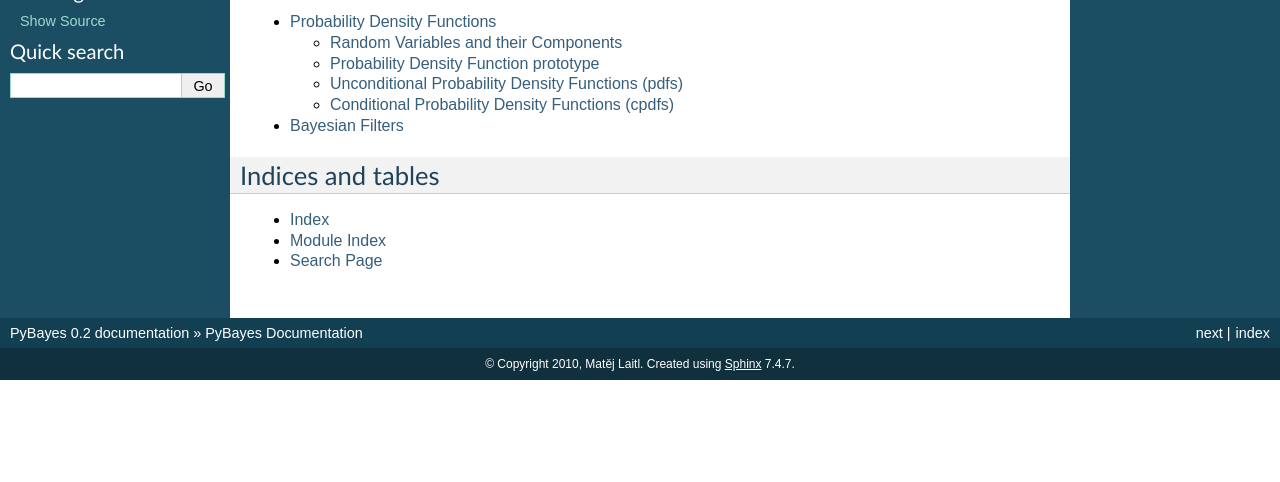
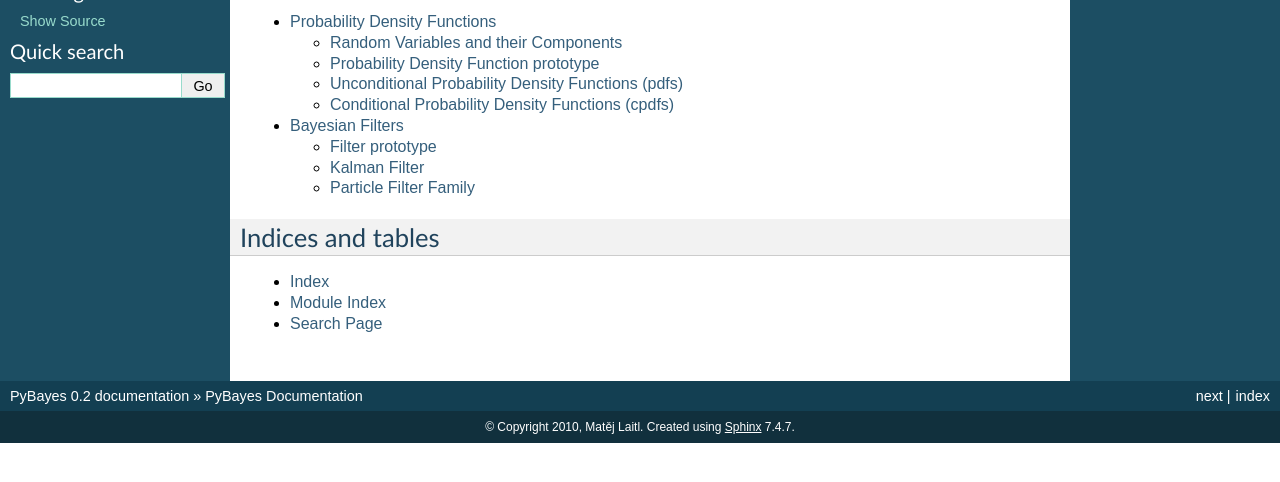
Before and after one commit to strohel/PyBayes, a Sphinx documentation site: the page built from doc/index.rst, in a window 1280 px wide, cut to the strip 190-672 px from the top of the page. Built offline with Sphinx 7.4.7, drawn with Linux system fonts in a browser that asks for light colours; formulas are drawn with MathJax 3.

Commit message:
documentation: improvements

```diff
--- a/doc/conf.py
+++ b/doc/conf.py
@@ -85,6 +85,9 @@ pygments_style = 'sphinx'
 
 # A list of ignored prefixes for module index sorting.
 #modindex_common_prefix = []
+
+# Be nitpicky - warn about all undefined references
+nitpicky =  True
 
 
 # -- Options for HTML output ---------------------------------------------------
--- a/doc/filters.rst
+++ b/doc/filters.rst
@@ -5,12 +5,25 @@ Bayesian Filters
 .. automodule:: pybayes.filters
    :no-members:
 
+Filter prototype
+================
+
 .. autoclass:: Filter
+
+Kalman Filter
+=============
 
 .. autoclass:: KalmanFilter
 
    .. automethod:: __init__
 
+Particle Filter Family
+======================
+
 .. autoclass:: ParticleFilter
 
    .. automethod:: __init__
+
+.. autoclass:: MarginalizedParticleFilter
+
+   .. automethod:: __init__
```
